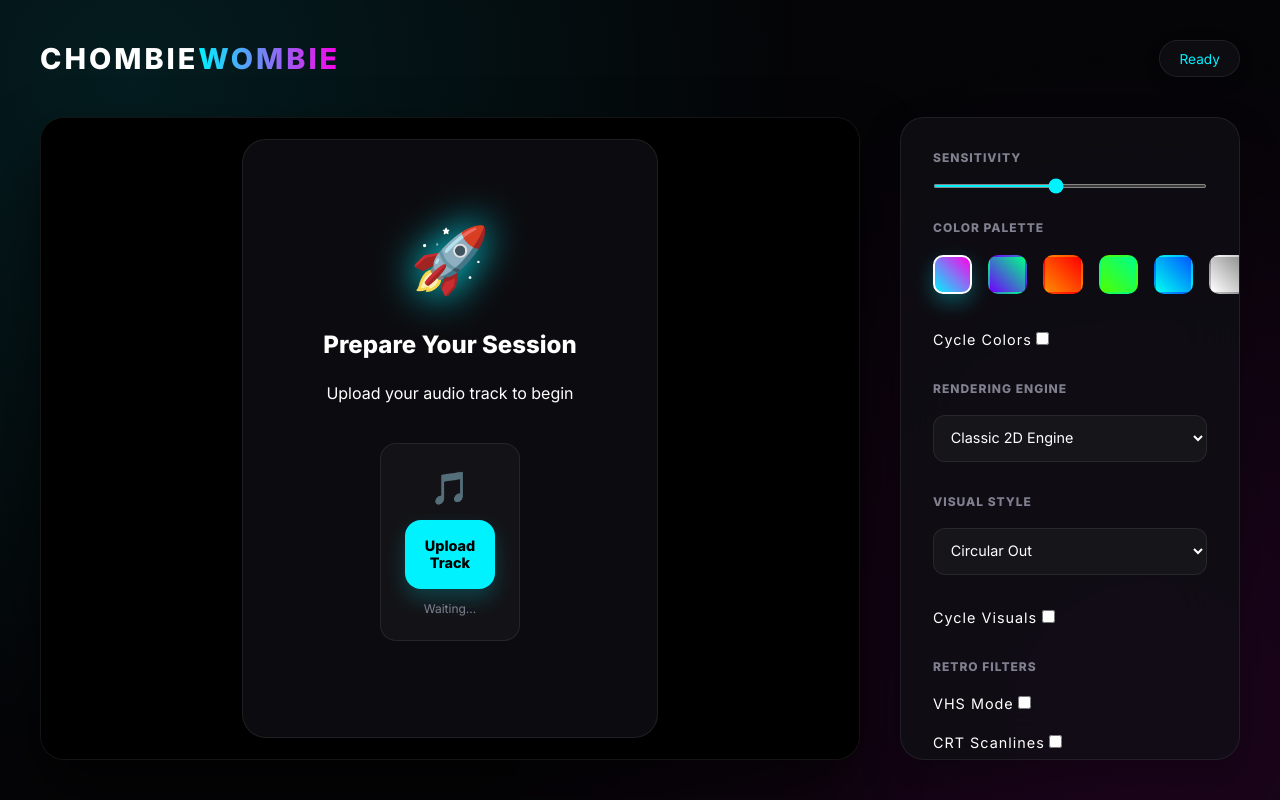
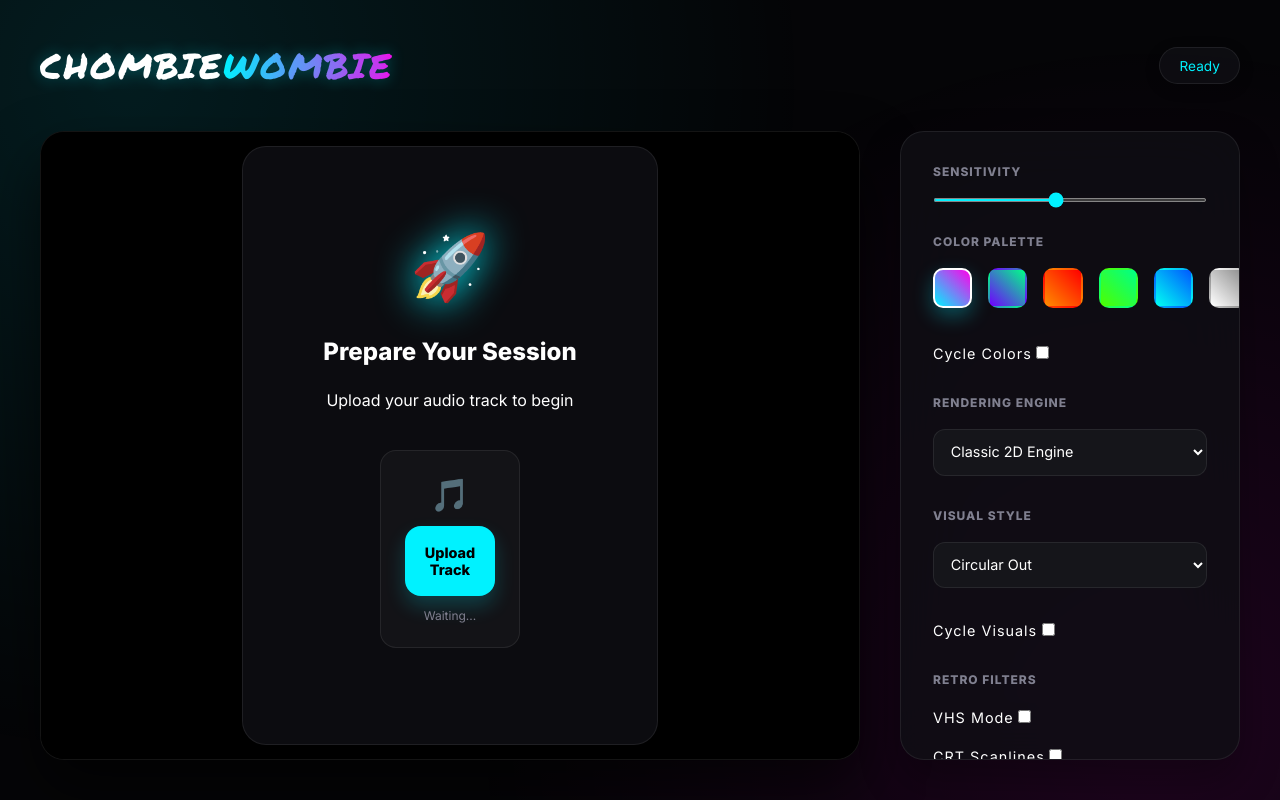
Before and after one commit to gshankar/ChombieWombie-visualizer, a website built with Vite: page frontend/index.html in a window 1280 px wide. Built offline with nearby package versions, Linux system fonts and the light colour scheme.

Commit message:
feat: update logo font to Permanent Marker and adjust styling for better visibility

```diff
--- a/frontend/index.html
+++ b/frontend/index.html
@@ -7,7 +7,7 @@
     <title>ChombieWombie | Music Visualizer</title>
     <link rel="preconnect" href="https://fonts.googleapis.com">
     <link rel="preconnect" href="https://fonts.gstatic.com" crossorigin>
-    <link href="https://fonts.googleapis.com/css2?family=Inter:wght@300;400;600;800&display=swap" rel="stylesheet">
+    <link href="https://fonts.googleapis.com/css2?family=Inter:wght@300;400;600;800&family=Permanent+Marker&display=swap" rel="stylesheet">
     <link rel="stylesheet" href="/style.css">
   </head>
   <body>
--- a/frontend/src/style.css
+++ b/frontend/src/style.css
@@ -51,9 +51,11 @@ header {
 }
 
 .logo {
-  font-size: 1.8rem;
-  font-weight: 800;
-  letter-spacing: 3px;
+  font-family: 'Permanent Marker', cursive;
+  font-size: 2.2rem;
+  font-weight: 400;
+  letter-spacing: 2px;
+  text-shadow: 0 0 15px rgba(0, 242, 255, 0.3);
 }
 
 .logo span {
```
